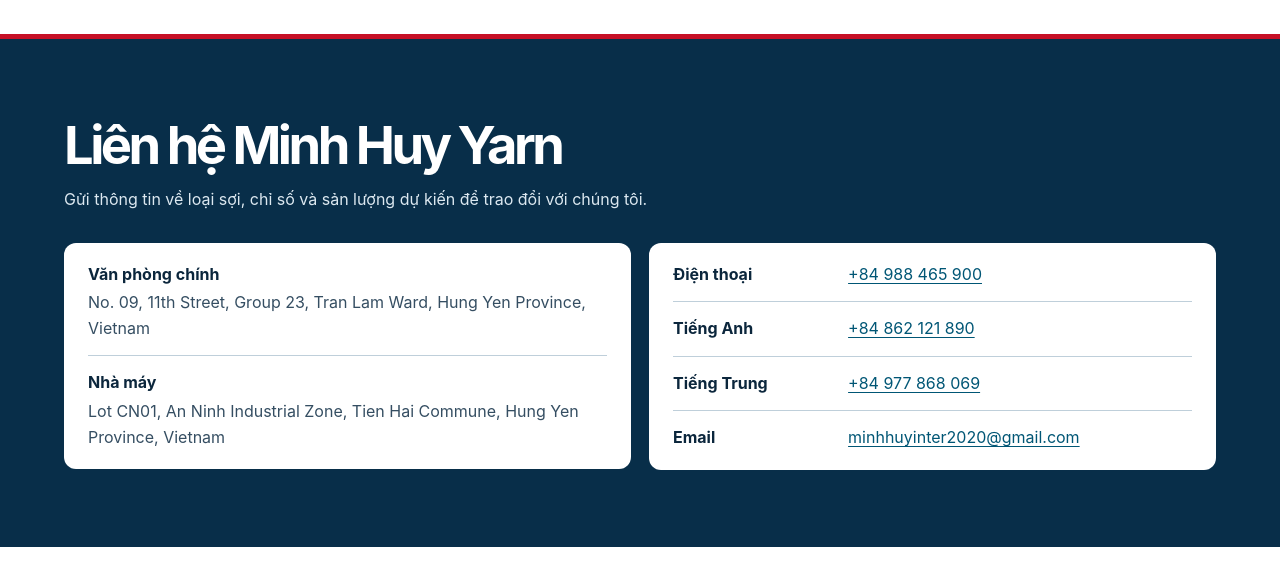
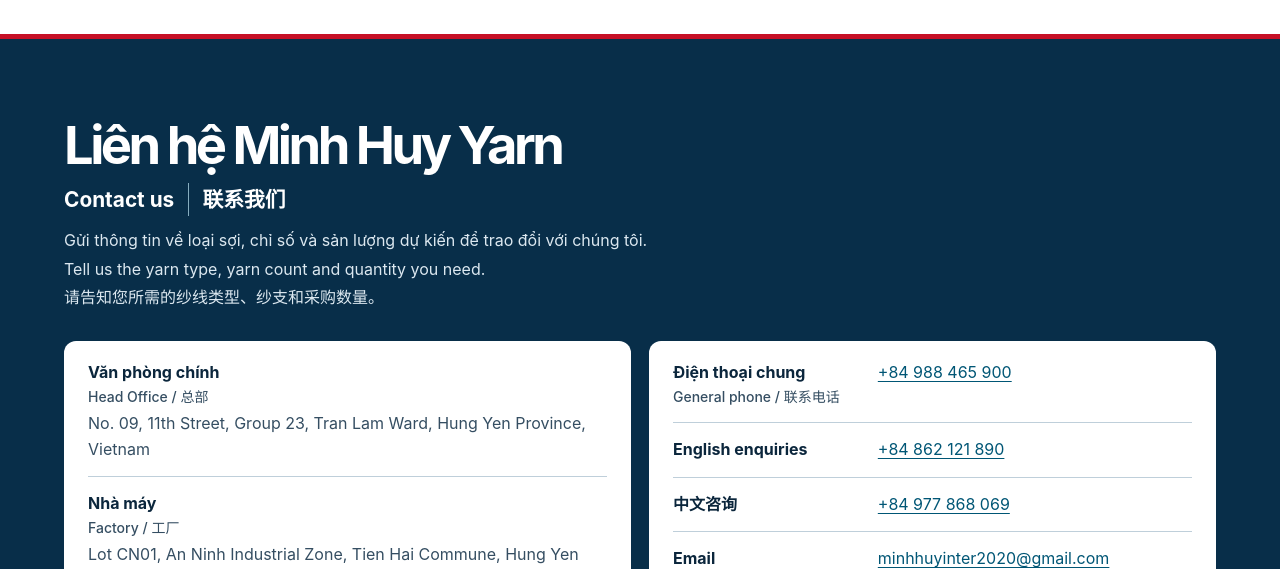
Before and after one commit to dnambinh/minh-huy-yarn-demo, a plain HTML site: page index.html in a window 1280 px wide. Shown: the part 2576-3145 px from the top of the page. Drawn offline with Linux system fonts and the light colour scheme.

Commit message:
Publish multilingual contact section

```diff
--- a/index.html
+++ b/index.html
@@ -96,11 +96,16 @@
       <div class="wrap">
         <div class="contact-heading">
           <h2 id="contact-heading">Liên hệ Minh Huy Yarn</h2>
-          <p>Gửi thông tin về loại sợi, chỉ số và sản lượng dự kiến để trao đổi với chúng tôi.</p>
+          <p class="contact-languages"><span lang="en">Contact us</span><span lang="zh-Hans">联系我们</span></p>
+          <div class="contact-intro">
+            <p>Gửi thông tin về loại sợi, chỉ số và sản lượng dự kiến để trao đổi với chúng tôi.</p>
+            <p lang="en">Tell us the yarn type, yarn count and quantity you need.</p>
+            <p lang="zh-Hans">请告知您所需的纱线类型、纱支和采购数量。</p>
+          </div>
         </div>
         <div class="contact-grid">
-          <dl class="contact-list"><div><dt>Văn phòng chính</dt><dd><address lang="en">No. 09, 11th Street, Group 23, Tran Lam Ward, Hung Yen Province, Vietnam</address></dd></div><div><dt>Nhà máy</dt><dd><address lang="en">Lot CN01, An Ninh Industrial Zone, Tien Hai Commune, Hung Yen Province, Vietnam</address></dd></div></dl>
-          <dl class="contact-list contact-channels"><div><dt>Điện thoại</dt><dd><a href="tel:+84988465900">+84 988 465 900</a></dd></div><div><dt>Tiếng Anh</dt><dd><a href="tel:+84862121890">+84 862 121 890</a></dd></div><div><dt>Tiếng Trung</dt><dd><a href="tel:+84977868069">+84 977 868 069</a></dd></div><div><dt>Email</dt><dd><a href="mailto:minhhuyinter2020@gmail.com">minhhuyinter2020@gmail.com</a></dd></div></dl>
+          <dl class="contact-list"><div><dt>Văn phòng chính <small><span lang="en">Head Office</span> / <span lang="zh-Hans">总部</span></small></dt><dd><address lang="en">No. 09, 11th Street, Group 23, Tran Lam Ward, Hung Yen Province, Vietnam</address></dd></div><div><dt>Nhà máy <small><span lang="en">Factory</span> / <span lang="zh-Hans">工厂</span></small></dt><dd><address lang="en">Lot CN01, An Ninh Industrial Zone, Tien Hai Commune, Hung Yen Province, Vietnam</address></dd></div></dl>
+          <dl class="contact-list contact-channels"><div><dt>Điện thoại chung <small><span lang="en">General phone</span> / <span lang="zh-Hans">联系电话</span></small></dt><dd><a href="tel:+84988465900">+84 988 465 900</a></dd></div><div><dt><span lang="en">English enquiries</span></dt><dd><a href="tel:+84862121890">+84 862 121 890</a></dd></div><div><dt><span lang="zh-Hans">中文咨询</span></dt><dd><a href="tel:+84977868069">+84 977 868 069</a></dd></div><div><dt><span lang="en">Email</span> <small lang="zh-Hans">电子邮件</small></dt><dd><a href="mailto:minhhuyinter2020@gmail.com">minhhuyinter2020@gmail.com</a></dd></div></dl>
         </div>
       </div>
     </section>
--- a/site.css
+++ b/site.css
@@ -70,15 +70,20 @@ h3 { font-size: clamp(1.35rem, 2.4vw, 1.9rem); letter-spacing: -.05em; }
 .about-copy p { color: #f0f8fb; max-width: 46ch; }
 .contact { padding-block: clamp(50px, 6vw, 90px); background: var(--navy); color: var(--white); border-top: 5px solid var(--red); }
 .contact-heading { margin-bottom: 30px; }
-.contact-heading p, .contact-note { color: #dce8f0; margin-top: 12px; }
+.contact-languages { display: flex; flex-wrap: wrap; gap: .25rem .85rem; margin-top: 8px; color: #fff; font-size: clamp(1.05rem, 2vw, 1.3rem); font-weight: 700; }
+.contact-languages span + span { border-inline-start: 1px solid #86adbf; padding-inline-start: .85rem; }
+.contact-intro { display: grid; gap: 3px; margin-top: 12px; }
+.contact-intro p, .contact-note { color: #dce8f0; }
+.contact-note { margin-top: 12px; }
 .contact-grid { display: grid; grid-template-columns: 1fr 1fr; gap: 18px; }
 .contact-list { display: grid; align-self: start; margin: 0; padding: 5px 24px; border-radius: 12px; background: var(--white); color: var(--ink); }
 .contact-list > div { padding-block: 14px; }
 .contact-list > div + div { border-top: 1px solid var(--line); }
 .contact-list dt { font-weight: 720; }
+.contact-list dt small { display: block; color: var(--muted); font-size: .875rem; font-weight: 550; }
 .contact-list dd { margin: 3px 0 0; color: var(--muted); overflow-wrap: anywhere; }
 .contact-list a { color: var(--blue); text-underline-offset: .19em; }
-.contact-channels > div { display: grid; grid-template-columns: minmax(6.5rem, .48fr) 1fr; gap: 10px; }
+.contact-channels > div { display: grid; grid-template-columns: minmax(8.5rem, .62fr) minmax(0, 1fr); gap: 10px; align-items: start; }
 .contact-channels dd { margin: 0; }
 address { white-space: pre-line; font-style: normal; }
 .back-top { position: fixed; right: max(16px, env(safe-area-inset-right)); bottom: max(16px, env(safe-area-inset-bottom)); display: grid; place-items: center; width: 48px; height: 48px; border: 1px solid #fff; border-radius: 10px; background: var(--red); color: var(--white); text-decoration: none; font-size: 1.55rem; box-shadow: 0 2px 12px #122b412e; }
@@ -102,6 +107,7 @@ address { white-space: pre-line; font-style: normal; }
   .header-row nav { width: 100%; justify-content: space-between; }
   .product-grid { grid-template-columns: 1fr; }
   .contact-list { padding-inline: 16px; }
+  .contact-channels > div { grid-template-columns: 1fr; gap: 1px; }
   .footer { align-items: start; flex-direction: column; gap: 12px; }
 }
 
```
